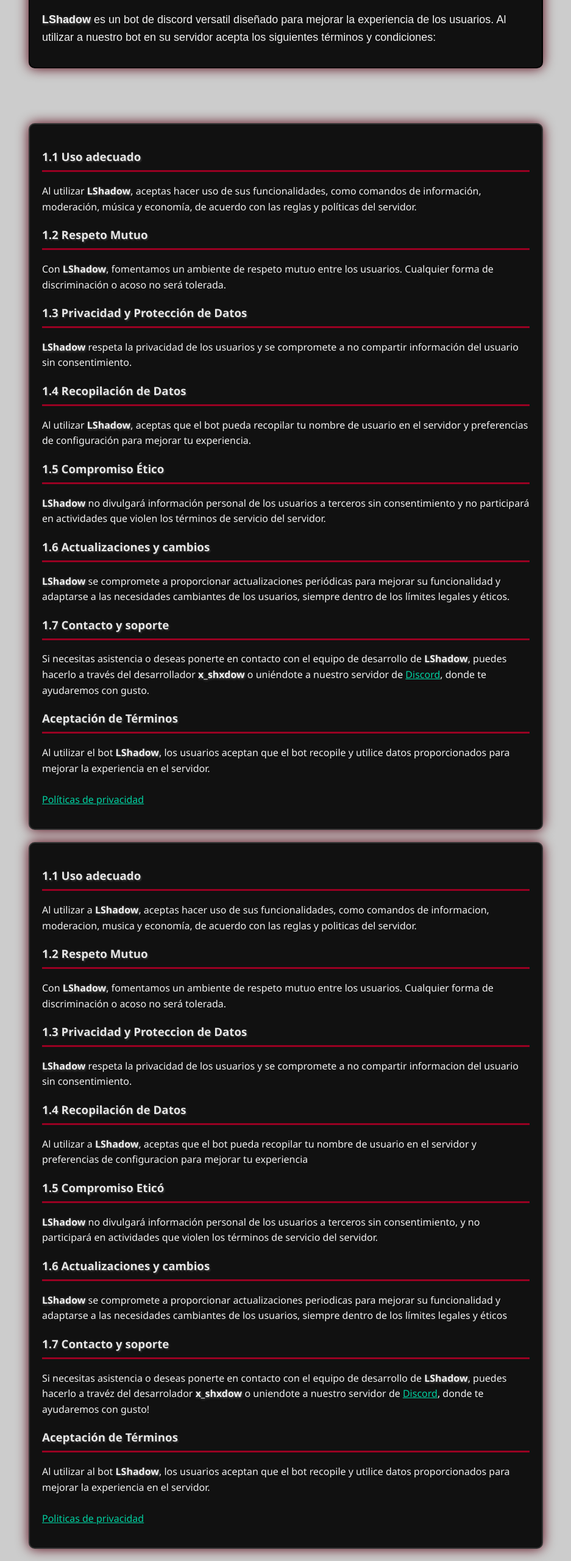
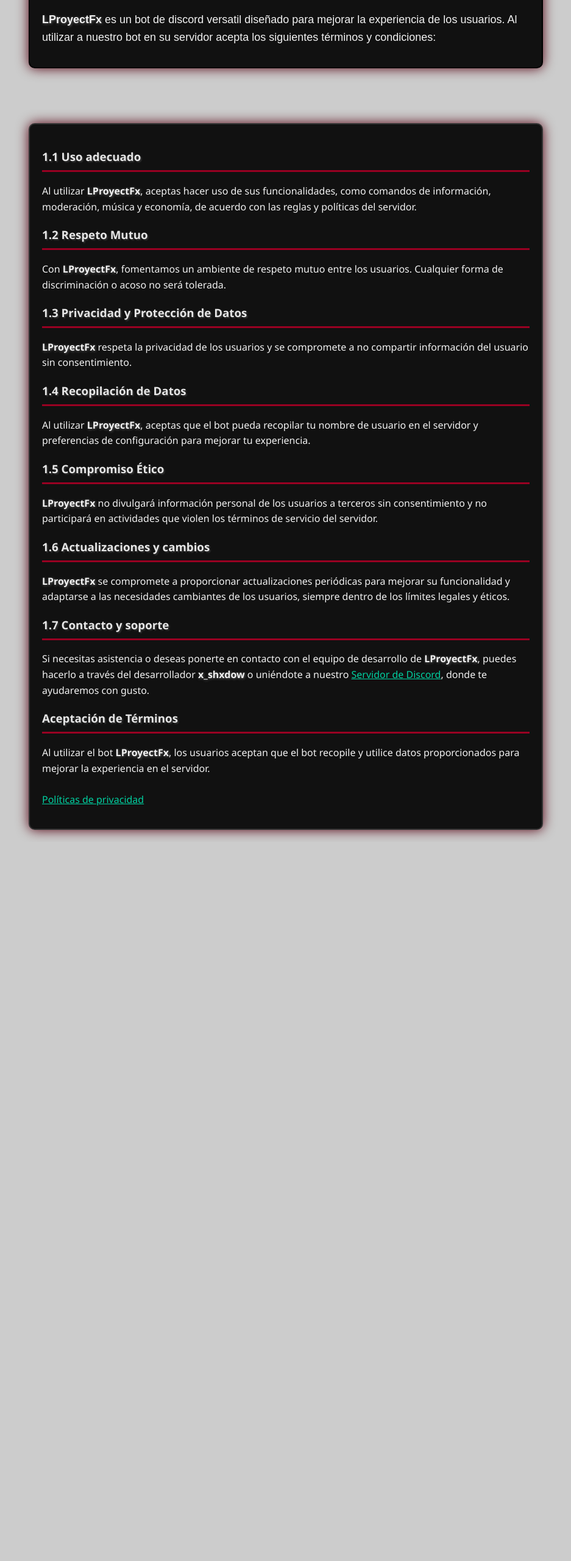
Before and after one commit to LShadowFx/terminos-servicios, a plain HTML site: page index.html in a window 1280 px wide. Shown: the part 229-2789 px from the top of the page at 61% size, without its empty margins (171-1108 px from the left). After the commit the page ends 1610 px from the top, so only its background shows below. Drawn offline with Linux system fonts and the light colour scheme.

Commit message:
actualizado index

```diff
--- a/index.html
+++ b/index.html
@@ -11,61 +11,39 @@
 <body>
 
     <header>
-        <img src="./Captura de pantalla 2024-01-08 022348.png" alt="LShadow">
+        <img src="./Captura de pantalla 2024-01-08 022348.png" alt="LProyectFx">
         <h1> Términos y condiciones</strong></h1>
-        <h4>Actualizado el 03/03/2024</h4>
+        <h4>Actualizado el 13/06/2024</h4>
     </header>
 
 
     <div class="Terminos_y_condiciones">
-        <p class="Terminos_y_condiciones_title">Bienvenidos a nuestros terminos y condiciones. <br><br> <strong>LShadow</strong> es un bot de discord versatil diseñado para mejorar la experiencia de los usuarios. Al utilizar a nuestro bot en su servidor acepta los siguientes términos y condiciones:</p>
+        <p class="Terminos_y_condiciones_title">Bienvenidos a nuestros terminos y condiciones. <br><br> <strong>LProyectFx</strong> es un bot de discord versatil diseñado para mejorar la experiencia de los usuarios. Al utilizar a nuestro bot en su servidor acepta los siguientes términos y condiciones:</p>
         </div>
         <main>
             <h3 onclick="toggleVisibility('usoAdecuado')">1.1 Uso adecuado</h3>
-            <p id="usoAdecuado">Al utilizar <strong>LShadow</strong>, aceptas hacer uso de sus funcionalidades, como comandos de información, moderación, música y economía, de acuerdo con las reglas y políticas del servidor.</p>
+            <p id="usoAdecuado">Al utilizar <strong>LProyectFx</strong>, aceptas hacer uso de sus funcionalidades, como comandos de información, moderación, música y economía, de acuerdo con las reglas y políticas del servidor.</p>
 
             <h3 onclick="toggleVisibility('respetoMutuo')">1.2 Respeto Mutuo</h3>
-            <p id="respetoMutuo">Con <strong>LShadow</strong>, fomentamos un ambiente de respeto mutuo entre los usuarios. Cualquier forma de discriminación o acoso no será tolerada.</p>
+            <p id="respetoMutuo">Con <strong>LProyectFx</strong>, fomentamos un ambiente de respeto mutuo entre los usuarios. Cualquier forma de discriminación o acoso no será tolerada.</p>
 
             <h3 onclick="toggleVisibility('privacidadAndProteccionDeDatos')">1.3 Privacidad y Protección de Datos</h3>
-            <p id="privacidadAndProteccionDeDatos"><strong>LShadow</strong> respeta la privacidad de los usuarios y se compromete a no compartir información del usuario sin consentimiento.</p>
+            <p id="privacidadAndProteccionDeDatos"><strong>LProyectFx</strong> respeta la privacidad de los usuarios y se compromete a no compartir información del usuario sin consentimiento.</p>
 
             <h3 onclick="toggleVisibility('recopilacionDeDatos')">1.4 Recopilación de Datos</h3>
-            <p id="recopilacionDeDatos">Al utilizar <strong>LShadow</strong>, aceptas que el bot pueda recopilar tu nombre de usuario en el servidor y preferencias de configuración para mejorar tu experiencia.</p>
+            <p id="recopilacionDeDatos">Al utilizar <strong>LProyectFx</strong>, aceptas que el bot pueda recopilar tu nombre de usuario en el servidor y preferencias de configuración para mejorar tu experiencia.</p>
 
             <h3 onclick="toggleVisibility('compromisoEtico')">1.5 Compromiso Ético</h3>
-            <p id="compromisoEtico"><strong>LShadow</strong> no divulgará información personal de los usuarios a terceros sin consentimiento y no participará en actividades que violen los términos de servicio del servidor.</p>
+            <p id="compromisoEtico"><strong>LProyectFx</strong> no divulgará información personal de los usuarios a terceros sin consentimiento y no participará en actividades que violen los términos de servicio del servidor.</p>
 
             <h3 onclick="toggleVisibility('actualizacionesAndCambios')">1.6 Actualizaciones y cambios</h3>
-            <p id="actualizacionesAndCambios"><strong>LShadow</strong> se compromete a proporcionar actualizaciones periódicas para mejorar su funcionalidad y adaptarse a las necesidades cambiantes de los usuarios, siempre dentro de los límites legales y éticos.</p>
+            <p id="actualizacionesAndCambios"><strong>LProyectFx</strong> se compromete a proporcionar actualizaciones periódicas para mejorar su funcionalidad y adaptarse a las necesidades cambiantes de los usuarios, siempre dentro de los límites legales y éticos.</p>
 
             <h3 onclick="toggleVisibility('contactoAndSoporte')">1.7 Contacto y soporte</h3>
-            <p id="contactoAndSoporte">Si necesitas asistencia o deseas ponerte en contacto con el equipo de desarrollo de <strong>LShadow</strong>, puedes hacerlo a través del desarrollador <strong>x_shxdow</strong> o uniéndote a nuestro servidor de <a href="https://discord.gg/tn2cQGQcJA">Discord</a>, donde te ayudaremos con gusto.</p>
+            <p id="contactoAndSoporte">Si necesitas asistencia o deseas ponerte en contacto con el equipo de desarrollo de <strong>LProyectFx</strong>, puedes hacerlo a través del desarrollador <strong>x_shxdow</strong> o uniéndote a nuestro <a href="https://discord.gg/8dwVxfBRbQ">Servidor de Discord</a>, donde te ayudaremos con gusto.</p>
 
             <h3 onclick="toggleVisibility('aceptacionDeTerminos')">Aceptación de Términos</h3>
-            <p id="aceptacionDeTerminos">Al utilizar el bot <strong>LShadow</strong>, los usuarios aceptan que el bot recopile y utilice datos proporcionados para mejorar la experiencia en el servidor. <br><br><a href="#politicas-de-privacidad" class="politicas_privacidad_text">Políticas de privacidad</a></p>
+            <p id="aceptacionDeTerminos">Al utilizar el bot <strong>LProyectFx</strong>, los usuarios aceptan que el bot recopile y utilice datos proporcionados para mejorar la experiencia en el servidor. <br><br><a href="./politicas-privacidad/politicas-privacidad.html" class="lista_privacidad">Políticas de privacidad</a></p>
         </main>
-    <main>
-        <h3 onclick="toggleVisibility('usoAdecuado')">1.1 Uso adecuado</h3>
-        <p id="usoAdecuado">Al utilizar a <strong>LShadow</strong>, aceptas hacer uso de sus funcionalidades, como comandos de informacion, moderacion, musica y economía, de acuerdo con las reglas y politicas del servidor.</p>
-        <h3 onclick="toggleVisibility('respetoMutuo')">1.2 Respeto Mutuo</h3>
-        <p id="respetoMutuo">Con <strong>LShadow</strong>, fomentamos un ambiente de respeto mutuo entre los usuarios. Cualquier forma de discriminación o acoso no será tolerada.</p>
-        <h3 onclick="toggleVisibility('privacidadAndProteccionDeDatos')">1.3 Privacidad y Proteccion de Datos</h3>
-        <p id="privacidadAndProteccionDeDatos"><strong>LShadow</strong> respeta la privacidad de los usuarios y se compromete a no compartir informacion del usuario sin consentimiento.</p>
-        <h3 onclick="toggleVisibility('recopilacionDeDatos')">1.4 Recopilación de Datos</h3>
-        <p id="recopilacionDeDatos">Al utilizar a <strong>LShadow</strong>, aceptas que el bot pueda recopilar tu nombre de usuario en el servidor y preferencias de configuracion para mejorar tu experiencia</p>
-        <h3 onclick="toggleVisibility('compromisoEtico')">1.5 Compromiso Eticó</h3>
-        <p id="compromisoEtico"><strong>LShadow</strong> no divulgará información personal de los usuarios a terceros sin consentimiento, y no participará en actividades que violen los términos de servicio del servidor.</p>
-        <h3 onclick="toggleVisibility('actualizacionesAndCambios')">1.6 Actualizaciones y cambios</h3>
-        <p id="actualizacionesAndCambios"><strong>LShadow</strong> se compromete a proporcionar actualizaciones periodicas para mejorar su funcionalidad y adaptarse a las necesidades cambiantes de los usuarios, siempre dentro de los límites legales y éticos</p>
-        <h3 onclick="toggleVisibility('contactoAndSoporte')">1.7 Contacto y soporte</h3>
-        <p id="contactoAndSoporte">Si necesitas asistencia o deseas ponerte en contacto con el equipo de desarrollo de <strong>LShadow</strong>, puedes hacerlo a travéz del desarrolador <strong>x_shxdow</strong> o uniendote a nuestro servidor de <a href="https://discord.gg/tn2cQGQcJA">Discord</a>, donde te ayudaremos con gusto!</p>
-
-
-        <h3 onclick="toggleVisibility('aceptacionDeTérminos')">Aceptación de Términos</h3>
-        <p id="aceptacionDeTérminos">Al utilizar al bot <strong>LShadow</strong>, los usuarios aceptan que el bot recopile y utilice datos proporcionados para mejorar la experiencia en el servidor. <br><br><a href="#politicas-de-privacidad" class="politicas_privacidad_text">Politicas de privacidad</a></p>
-    </main>
-
-
 </body>
 </html>
```
